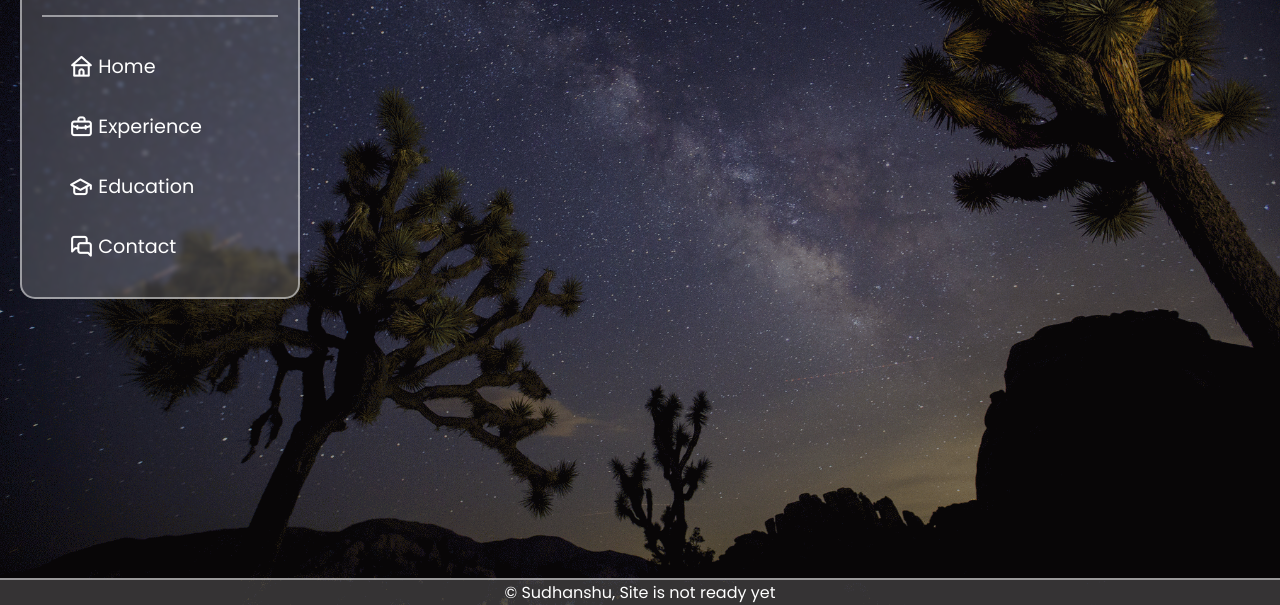
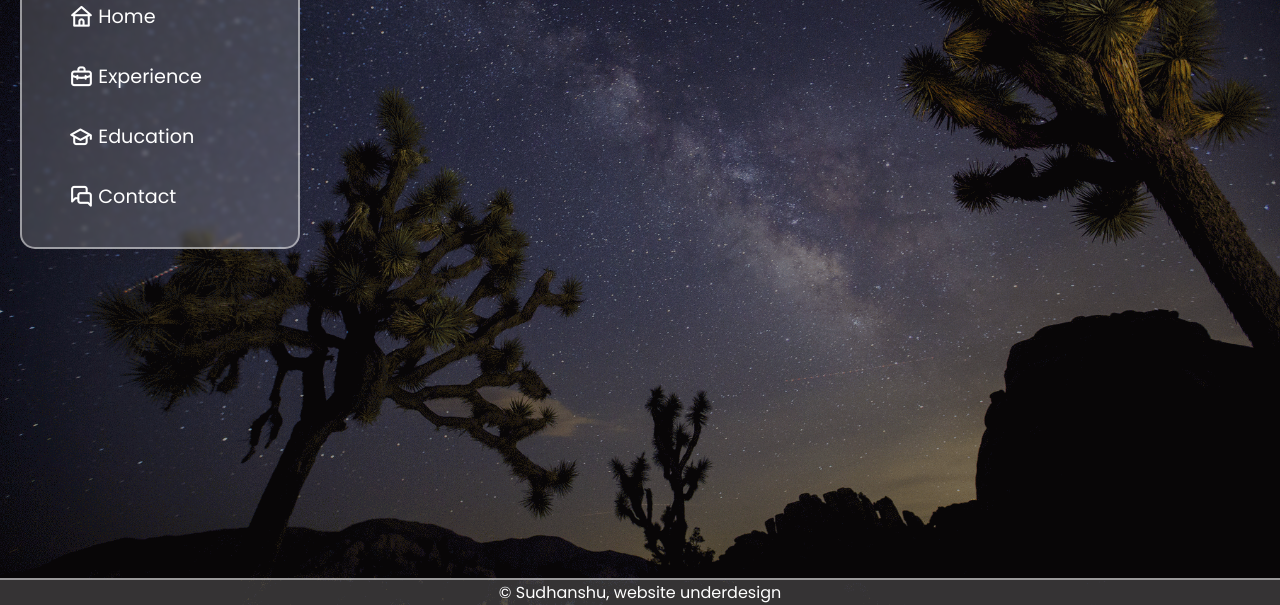
Before and after one commit to Zero-7-1/Sudhanshu-Website-Dev, a plain HTML site: page index.html in a window 1280 px wide. Shown: the part 195-800 px from the top of the page. Drawn offline with nearby package versions, Linux system fonts and the light colour scheme.

Commit message:
adjusted according to chrome 100% zoom for desktop

```diff
--- a/index.html
+++ b/index.html
@@ -45,7 +45,7 @@
             </div>
         </div>
 
-        <footer> &copy Sudhanshu, Site is not ready yet</footer>
+        <footer> &copy Sudhanshu, website underdesign</footer>
     </div>
 </body>
 </html>
--- a/styles/main.css
+++ b/styles/main.css
@@ -51,11 +51,12 @@ body {
     background: rgba(254,254,254,0.18); /* Light transparent background */
     padding: 20px; /* Padding around the content */
     width: 280px; /* Fixed width for the navbar */
-    top: 50px; /* Moves the navbar 50px down from its normal position */
+    top: 10px; /* Moves the navbar 10px down from its normal position */
     left: 20px; /* Moves the navbar 20px right from its normal position */
     backdrop-filter: blur(2px); /* Adds a slight blur effect to the background */
     border: 2px solid rgba(254, 254, 254, 0.5); /* Semi-transparent border */
     border-radius: 15px; /* Rounded corners for a smooth look */
+
 }
 
 /* Profile Section Inside Navbar */
@@ -123,7 +124,7 @@ body {
 
 /* Styling for the list of navigation items */
 ul {
-    margin-top: 40px; /* Adds space above the list */
+    margin-top: 30px; /* Adds space above the list */
 }
 
 /* Styling for each list item in the navigation */
```
